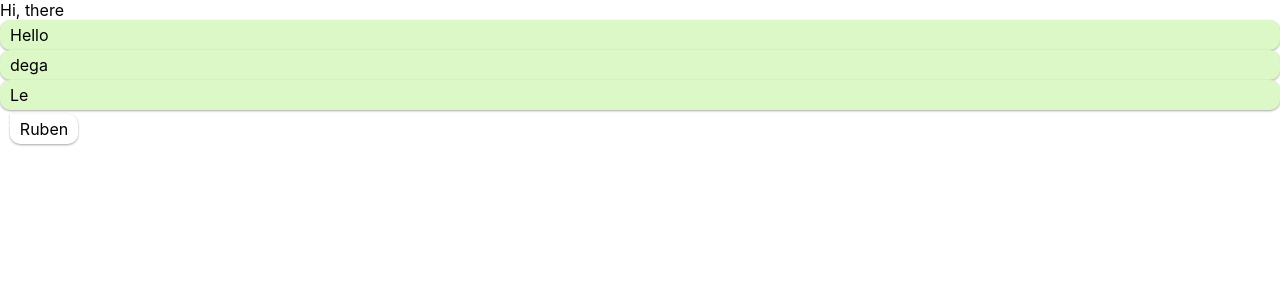
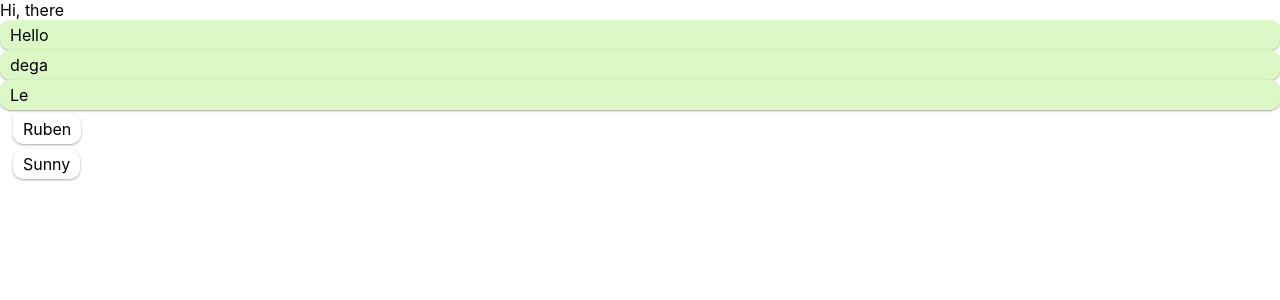
Before and after one commit to orangeflame/chatting-room-ui, a Next.js app: page / in a window 1280 px wide. Shown: the top 300 px of the page. Built offline with nearby package versions, Linux system fonts and the light colour scheme.

Commit message:
bubble with tail and bubble without tail

```diff
--- a/modules/chat/components/Bubble/BubbleFromLeft/styled.ts
+++ b/modules/chat/components/Bubble/BubbleFromLeft/styled.ts
@@ -7,17 +7,19 @@ export const Styled = styled(Component)`
   flex-direction: row-reverse;
   justify-content: flex-end;
   margin: ${(props) => props.theme.sizeIn(-10)};
+  padding-left: ${(props) => (props.tails ? "" : props.theme.sizeBubbleTail)};
+
   > div {
     background: ${({ theme }) => theme.colorBg};
     border-radius: ${({ theme }) => theme.sizeCornerBubble};
-    border-top-left-radius: 0;
+    border-top-left-radius: ${(props) => (props.tails ? 0 : props.theme.sizeCornerBubble)};
     box-shadow: 0 1px 3px rgba(0, 0, 0, 0.12), 0 1px 2px rgba(0, 0, 0, 0.24);
     padding: ${({ theme }) => theme.sizeIn(-10)} ${({ theme }) => theme.sizeIn(-4)};
-    width: fit-content;
   }
+
   > span {
     color: ${({ theme }) => theme.colorBg};
-    font-size: ${({ theme }) => theme.sizeIn(-10)};
-    transform: rotateY(-180deg);
+    font-size: ${({ theme }) => theme.sizeBubbleTail};
+    transform: scaleX(-1);
   }
 `;
--- a/modules/core/styles/themes.ts
+++ b/modules/core/styles/themes.ts
@@ -1,21 +1,14 @@
 import { size, sizeIn } from "./size";
 
-export interface Theme {
-  colorBg: string;
-  colorPrimary: string;
-  colorTextBase: string;
-  sizeCornerBubble: string;
-  size: typeof size;
-  sizeIn: typeof sizeIn;
-  fontBase: string;
-}
-
-export const normal: Theme = {
+export const normal = {
   colorBg: "#fff",
   colorPrimary: "#dcf8c6",
   colorTextBase: "#000",
   fontBase: `-apple-system, "BlinkMacSystemFont", ".SFNSDisplay-Regular", "San Francisco", "Roboto", "Segoe UI", "Helvetica Neue", "Lucida Grande", sans-serif`,
   size,
+  sizeBubbleTail: "0.5em",
   sizeCornerBubble: "10px",
   sizeIn,
 };
+
+export type Theme = typeof normal;
--- a/pages/index.tsx
+++ b/pages/index.tsx
@@ -14,6 +14,7 @@ export default () => (
         <Bubble>dega</Bubble>
         <Bubble>Le</Bubble>
         <BubbleFromLeft tails>Ruben</BubbleFromLeft>
+        <BubbleFromLeft>Sunny</BubbleFromLeft>
       </div>
     </App>
   </ThemeProvider>
```
